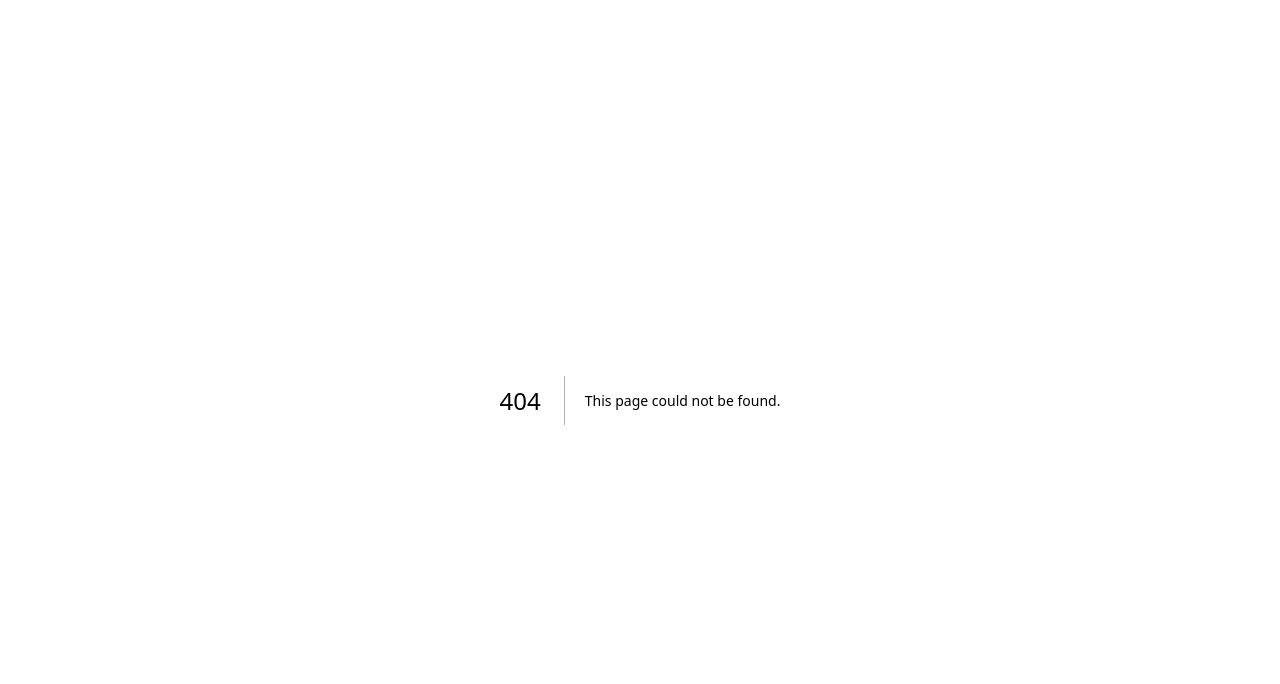
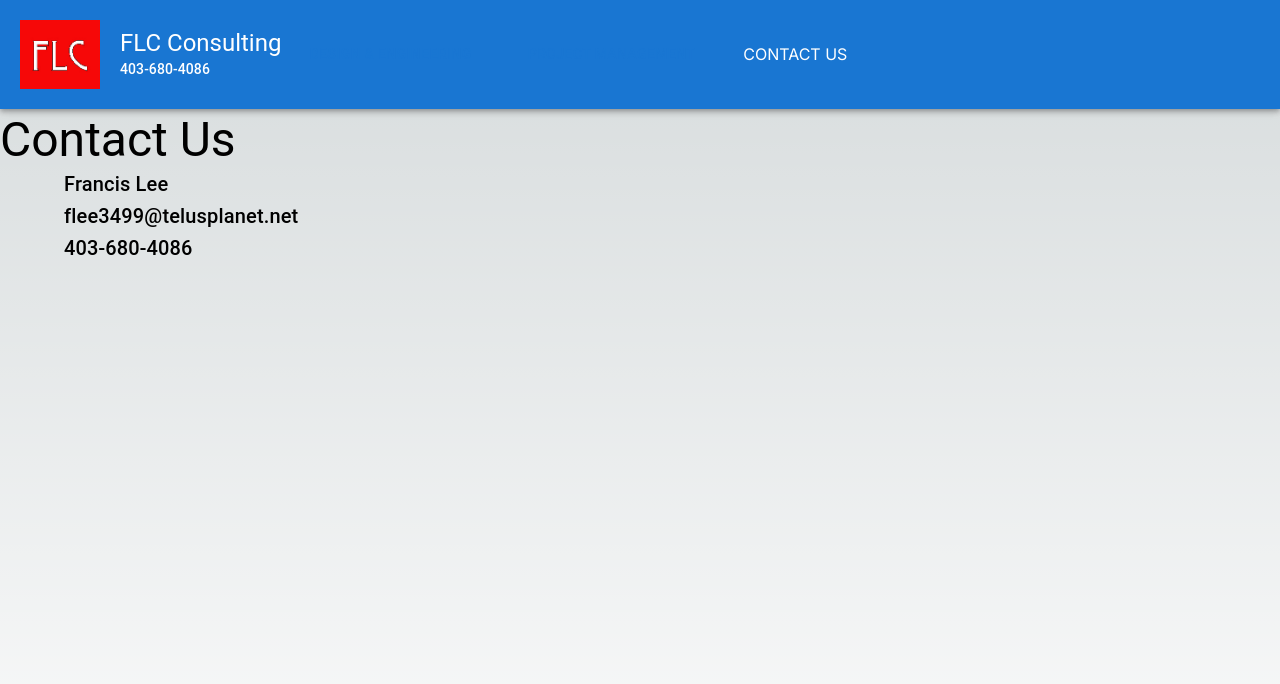
Before and after one commit to zacharylee97/flc-consulting, a Next.js app: page /contact-us in a window 1280 px wide. Before the commit this address had no page. Shown: the top 684 px of the page. Built offline with nearby package versions, Linux system fonts and the light colour scheme.

Commit message:
Created Contact Us page

```diff
--- /dev/null
+++ b/app/contact-us/page.tsx
@@ -0,0 +1,20 @@
+import { Box, Typography } from "@mui/material";
+import Header from "../components/header";
+
+export default function ContactUs() {
+  return (
+    <main className="min-h-screen">
+      <Header></Header>
+      <Box className="flex flex-col mt-28">
+        <Typography className="m-10 mb-3" variant="h3">
+          Contact Us
+        </Typography>
+        <Box className="mx-16">
+          <Typography variant="h6">Francis Lee</Typography>
+          <Typography variant="h6">flee3499@telusplanet.net</Typography>
+          <Typography variant="h6">403-680-4086</Typography>
+        </Box>
+      </Box>
+    </main>
+  );
+}
```
